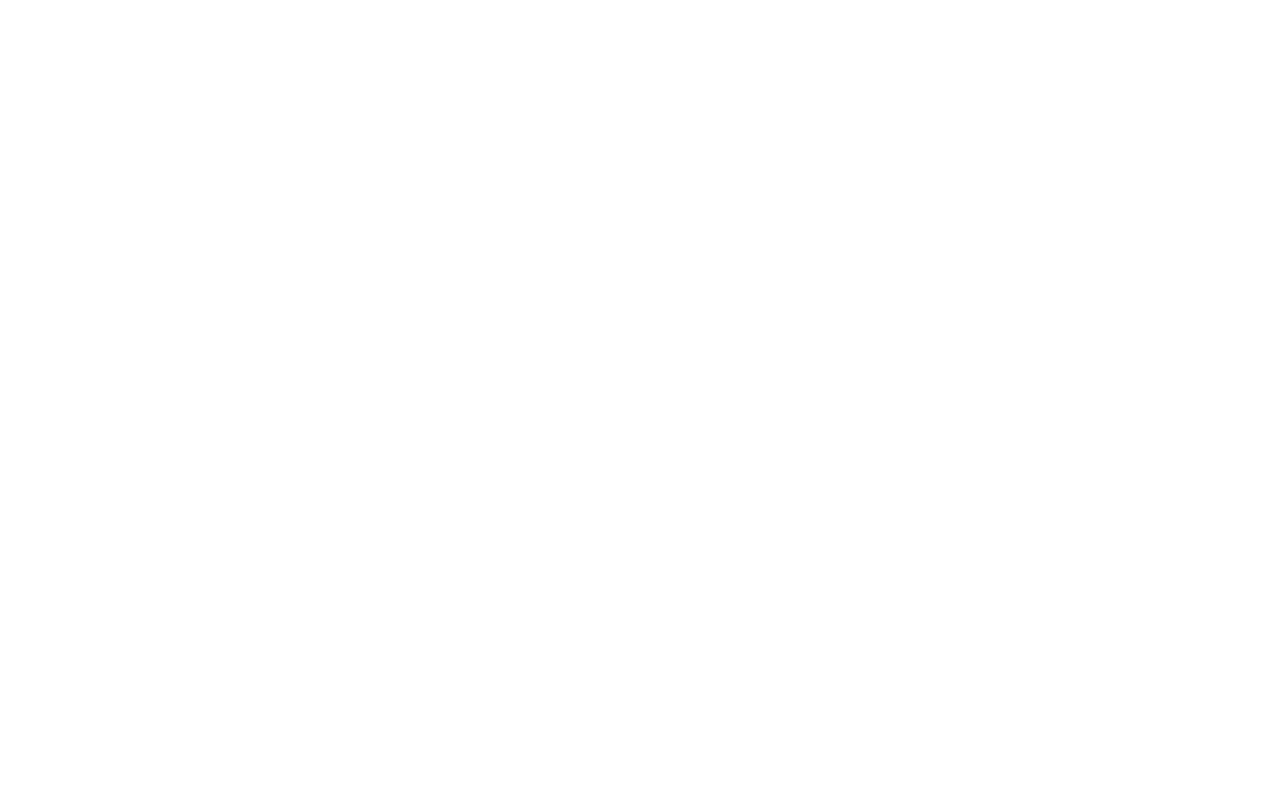
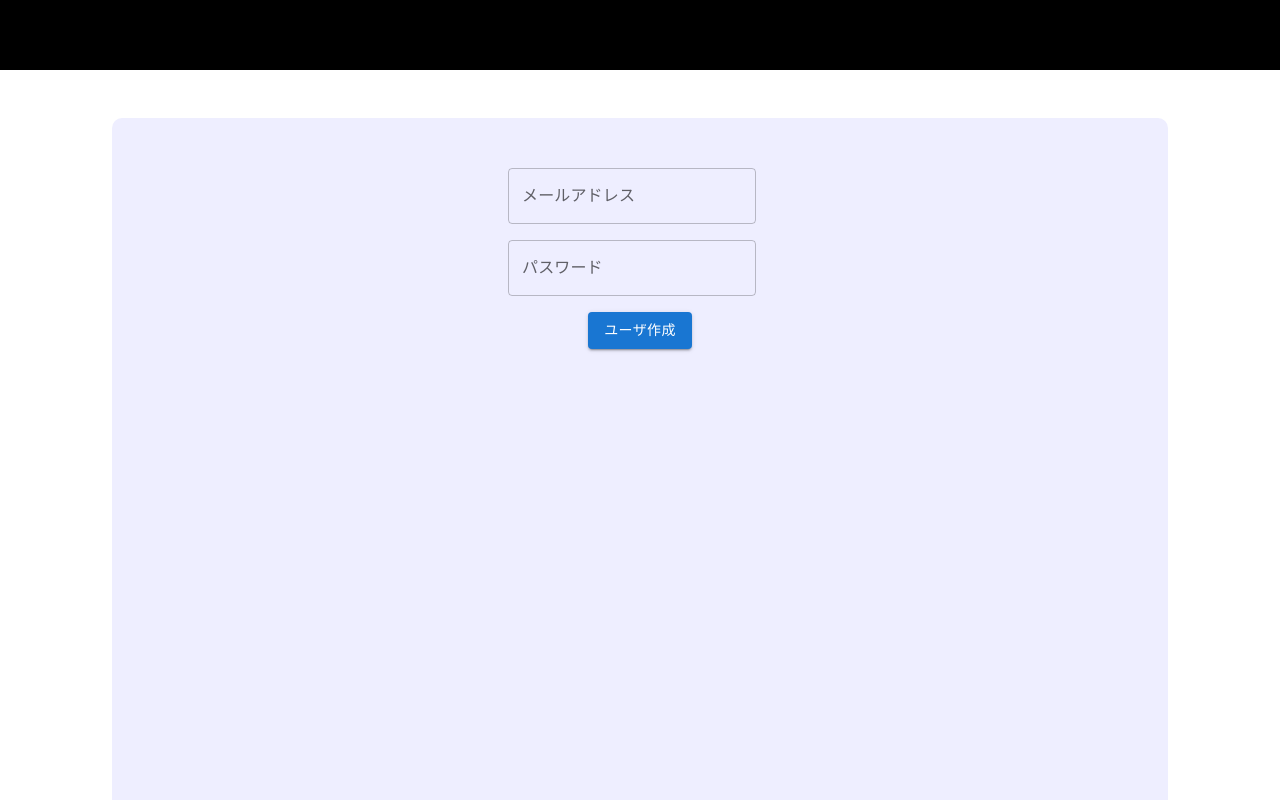
Before and after one commit to nyantama0616/relative-pitch-training, a React (Create React App) app: page /sign-up in a window 1280 px wide. Before the commit this address had no page. Shown: the top 800 px of the page. Built offline with nearby package versions, Linux system fonts and the light colour scheme.

Commit message:
サインアップのUIできた

```diff
--- a/src/App.tsx
+++ b/src/App.tsx
@@ -4,6 +4,7 @@
 import KeyboardTestPage from './components/pages/KeyboardTestPage';
 import TrainingPage from './components/pages/TrainingPage';
 import "./App.css";
+import SignUpPage from './components/pages/SignUpPage';
 import SignInPage from './components/pages/SignInPage';
 import Layout from './components/layouts/Layout';
 
@@ -15,6 +16,7 @@
           <Route path="/" element={<TopPage/>}></Route>
           <Route path="/keyboard-test" element={<KeyboardTestPage/>}></Route>
           <Route path="/training" element={<TrainingPage />}></Route>
+          <Route path="/sign-up" element={<Layout mainComponent={<SignUpPage sizing={{height: "1000px"}}/>} />}></Route>
           <Route path="/sign-in" element={<Layout mainComponent={<SignInPage sizing={{height: "1000px"}}/>} />}></Route>
         </Routes>
       </Router>
--- /dev/null
+++ b/src/components/pages/SignUpPage.tsx
@@ -0,0 +1,28 @@
+import { Box, Grid, Button, TextField } from "@mui/material";
+import SizingProps from "../../interfaces/SizingProps";
+
+interface SignUpPageProps {
+    sizing?: SizingProps;
+}
+
+export default function SignUpPage({ sizing }: SignUpPageProps) {
+    return (
+        <Box component="div" sx={{ backgroundColor: "#eeeeff", borderRadius: "10px", ...sizing }}>
+            <form action="">
+                <Grid container spacing={2} justifyContent="center">
+                    <Grid container spacing={2} justifyContent="center">
+                        <Grid item xs={8} sx={{ mt: "50px" }}>
+                            <TextField type="text" label="メールアドレス" variant="outlined" />
+                        </Grid>
+                        <Grid item xs={8}>
+                            <TextField type="password" label="パスワード" variant="outlined" />
+                        </Grid>
+                    </Grid>
+                    <Grid item xs={4}>
+                        <Button variant="contained">ユーザ作成</Button>
+                    </Grid>
+                </Grid>
+            </form>
+        </Box>
+    );
+}
```
